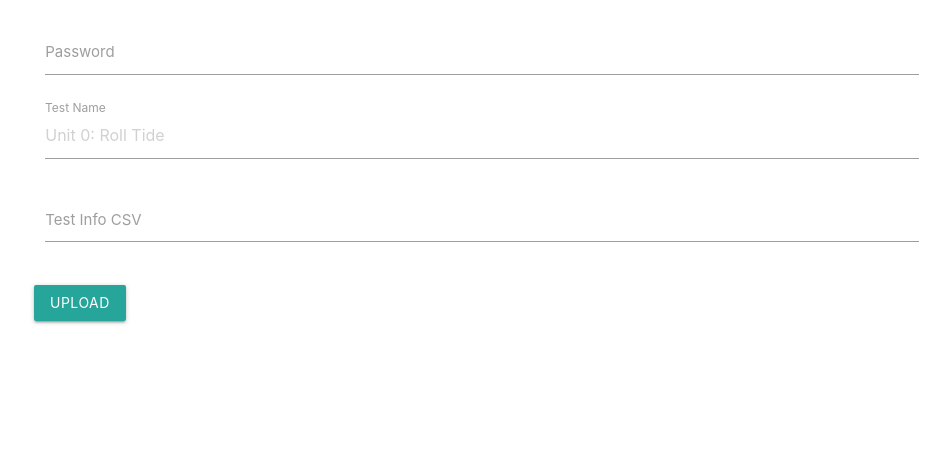
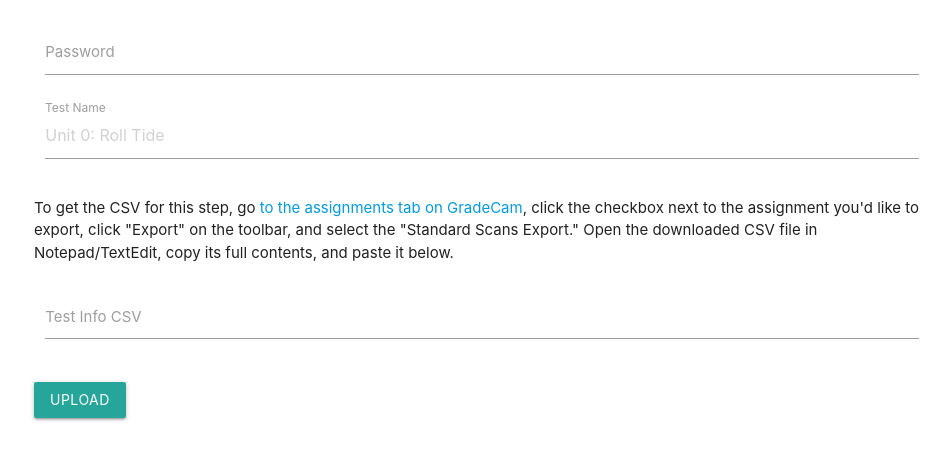
Before and after one commit to nkalupahana/pearson-gradecam, a plain HTML site: page public/admin.html in a window 1280 px wide. Shown: the part 84-544 px from the top of the page, without its empty margins (158-1108 px from the left). Drawn offline with nearby package versions, Linux system fonts and the light colour scheme; some packages are replaced by stand-ins of ours; no server answers; a script that the page names is missing.

Commit message:
Instructions added to admin page

```diff
--- a/public/admin.html
+++ b/public/admin.html
@@ -25,6 +25,10 @@
         </div>
         <div class="col s12">
             <div class="row" style="margin-bottom: 0px;">
+                <p>To get the CSV for this step, go <a target="_blank" href="https://app.gradecam.com/assignments">to
+                        the assignments tab on GradeCam</a>, click the checkbox next to the assignment you'd like to
+                    export, click "Export" on the toolbar, and select the "Standard Scans Export." Open the downloaded
+                    CSV file in Notepad/TextEdit, copy its full contents, and paste it below.</p>
                 <div class="input-field col s12">
                     <textarea id="ta1" class="materialize-textarea"></textarea>
                     <label for="ta1">Test Info CSV</label>
```
